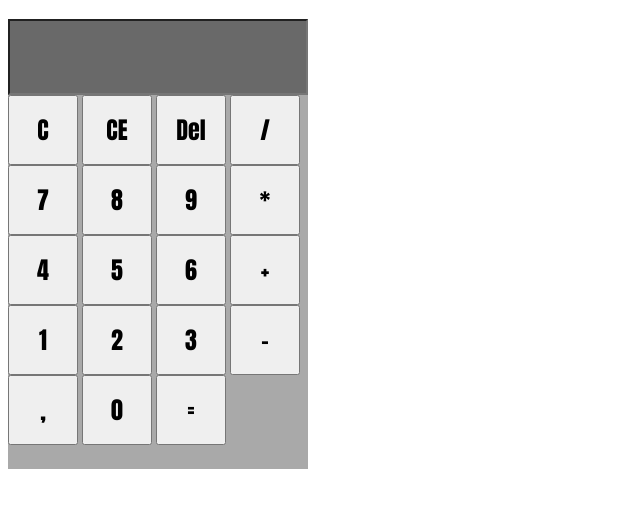
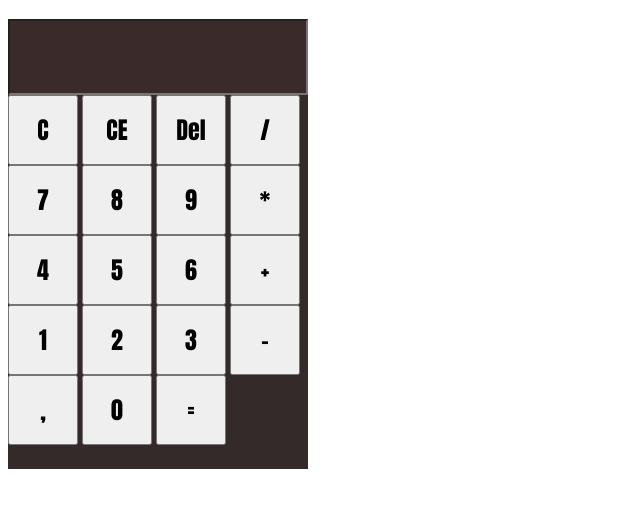
Before and after one commit to kos-tyash/calculator, a plain HTML site: page index.html in a window 1280 px wide. Shown: the part 61-568 px from the top of the page, without its empty margins (0-640 px from the left). Drawn offline with Linux system fonts and the light colour scheme.

Commit message:
calculator

```diff
--- a/style.css
+++ b/style.css
@@ -2,12 +2,12 @@
     height: 450px;
     width: 300px;
 
-    background-color: darkgrey;
+    background-color: rgb(52, 42, 42);
 }
 .calcInput{
   height: 70px;
 width: 292px;
-background-color: dimgrey;
+background-color: rgb(59, 42, 42);
 }
 .calcBtn{
   height: 70px;
```
